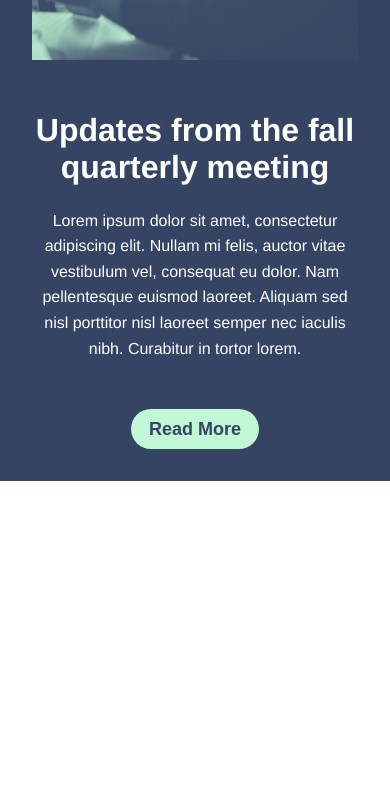
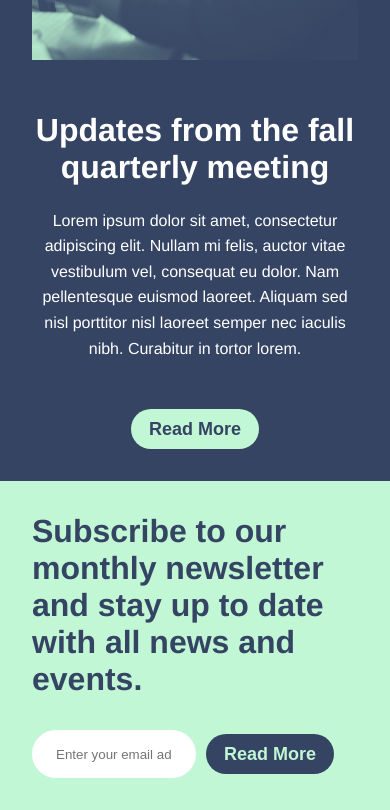
Before and after one commit to sARfY7/html-project, a plain HTML site: page index.html in a window 390 px wide. Shown: the part 7007-7817 px from the top of the page. Before the commit the page ends 7488 px from the top, so only its background shows below. Drawn offline with Linux system fonts and the light colour scheme.

Commit message:
Newsletter section added

```diff
--- a/css/style.css
+++ b/css/style.css
@@ -49,6 +49,11 @@ a:visited {
   height: 4.8rem;
   padding: 0 1.8rem;
   white-space: nowrap;
+}
+
+.btn--blue {
+  background-color: #354463;
+  color: #c1f7d5;
 }
 
 .stylized-text__container {
@@ -796,3 +801,55 @@ a:visited {
     display: flex;
   }
 }
+
+/* =============================================== */
+/* Newsletter */
+/* =============================================== */
+.newsletter {
+  background-color: #c1f7d5;
+  padding-top: 7rem;
+  padding-bottom: 7rem;
+}
+
+.newsletter__container {
+  display: flex;
+}
+
+.newsletter__form__container {
+  display: flex;
+  align-items: center;
+  margin-left: 3.2rem;
+}
+
+.newsletter__input {
+  margin-right: 3.2rem;
+  border-radius: 2.4rem;
+  border: none;
+  height: 4.8rem;
+  padding: 0 2.4rem;
+}
+
+@media (max-width: 1250px) {
+  .newsletter {
+    padding-top: 0;
+    padding-bottom: 0;
+  }
+}
+
+@media (max-width: 1000px) {
+  .newsletter__container {
+    flex-direction: column;
+  }
+
+  .newsletter__form__container {
+    margin-left: 0;
+    margin-top: 3.2rem;
+  }
+}
+
+@media (max-width: 480px) {
+  .newsletter__input {
+    margin-right: 1rem;
+    max-width: 16.4rem;
+  }
+}
--- a/index.html
+++ b/index.html
@@ -392,6 +392,33 @@
         </div>
       </div>
       <!-- /Action -->
+
+      <!-- Newsletter -->
+      <div class="container newsletter">
+        <div class="inner-container">
+          <div class="newsletter__container">
+            <div class="newsletter__content">
+              <h1>
+                Subscribe to our monthly newsletter and stay up to date with all
+                news and events.
+              </h1>
+            </div>
+            <div class="newsletter__form__container">
+              <div class="newsletter__input__container">
+                <input
+                  type="text"
+                  placeholder="Enter your email address"
+                  class="newsletter__input"
+                />
+              </div>
+              <div class="newsletter__btn">
+                <button class="btn btn--blue">Read More</button>
+              </div>
+            </div>
+          </div>
+        </div>
+      </div>
+      <!-- /Newsletter -->
     </main>
     <footer></footer>
   </body>
```
